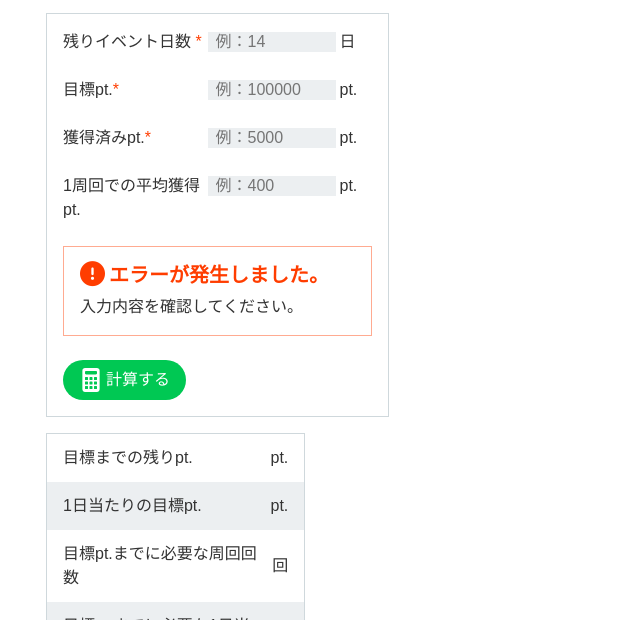
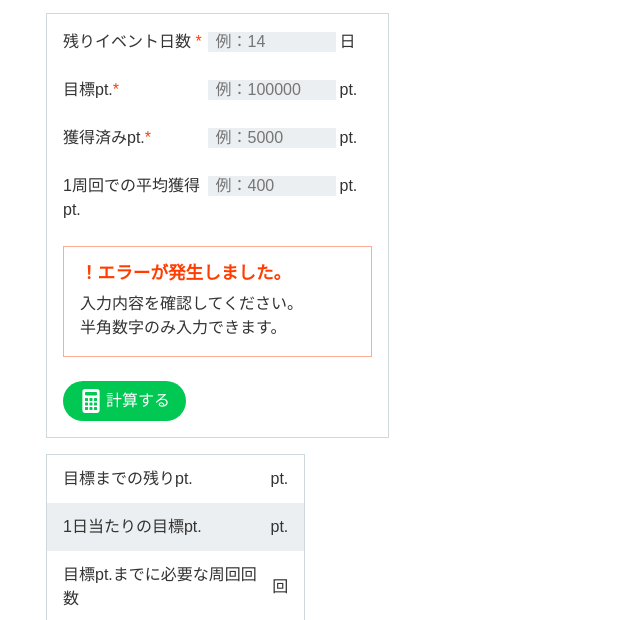
Before and after one commit to kana-mari/social_game_calculator, a website: page index.html in a window 1280 px wide. Shown: the part 175-795 px from the top of the page, without its empty margins (260-900 px from the left). Drawn offline with nearby package versions, Linux system fonts and the light colour scheme.

Commit message:
マークアップ修正

```diff
--- a/index.html
+++ b/index.html
@@ -60,15 +60,9 @@
 		}
 
 		.error h1 {
-			font-size: 1.25rem;
+			font-size: 1.1rem;
 			font-weight: bold;
 			color: var(--error-color);
-			display: flex;
-			align-items: center;
-		}
-
-		.error__titlePrepend {
-			margin-right: 0.25rem;
 		}
 
 		.error p:last-child {
@@ -131,9 +125,8 @@
 
 				<!-- エラー表示エリア -->
 				<div class="error" id="js-error">
-					<script src="https://kit.fontawesome.com/fe0d51c8bc.js" crossorigin="anonymous"></script>
-					<h1 class="error__title"><i class="error__titlePrepend fas fa-exclamation-circle fa-lg"></i>エラーが発生しました。</h1>
-					<p>入力内容を確認してください。</p>
+					<h1 class="error__title">！エラーが発生しました。</h1>
+					<p>入力内容を確認してください。<br>半角数字のみ入力できます。</p>
 				</div>
 
 				<!-- ボタン -->
```
